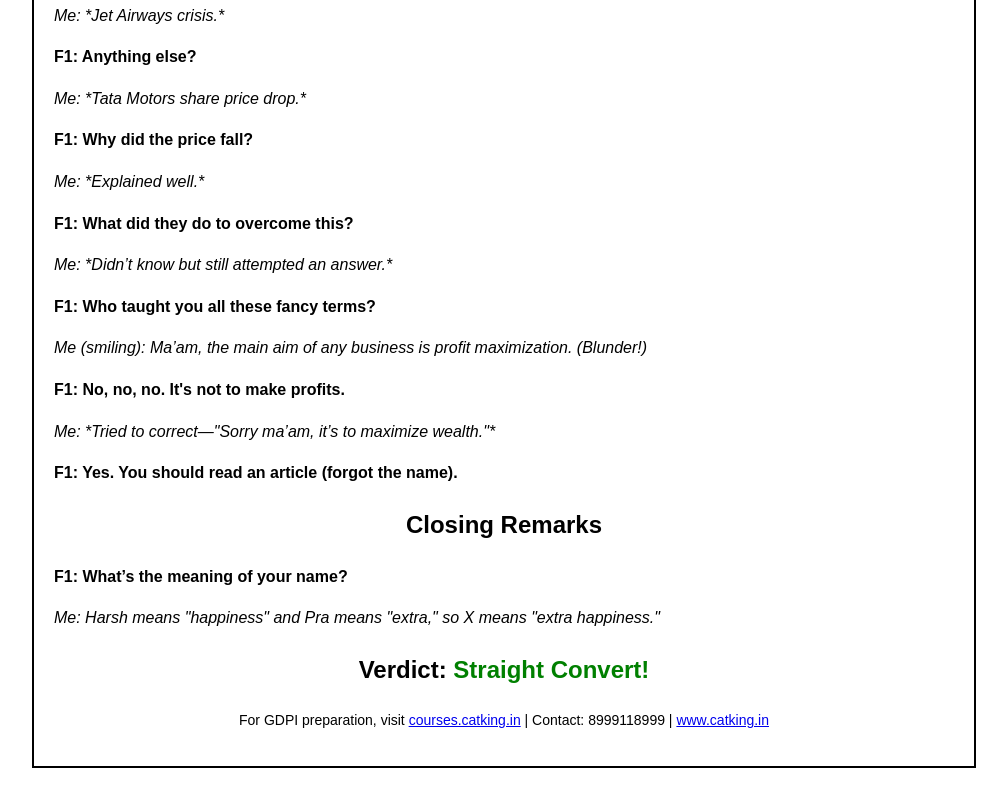
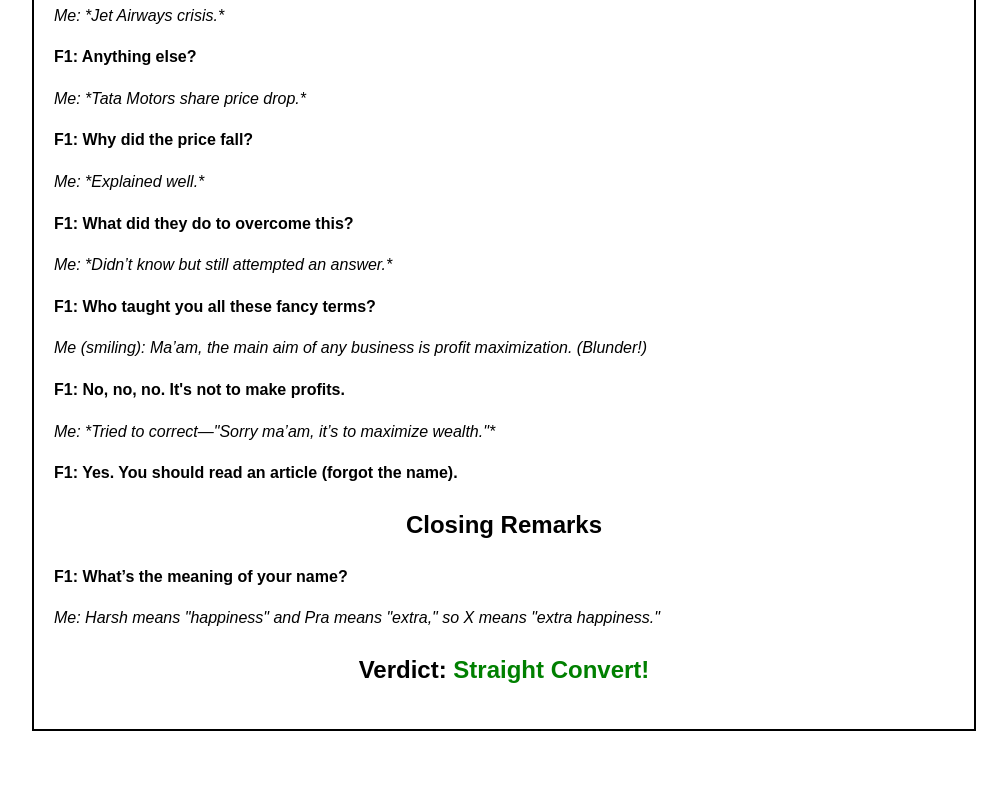
Before and after one commit to lightlessdays/Interview-Transcripts, a plain HTML site: page FMS/transcript11.html in a window 1280 px wide. Shown: the part 2361-3167 px from the top of the page, without its empty margins (136-1143 px from the left). Drawn offline with Linux system fonts and the light colour scheme.

Commit message:
Update transcript11.html

```diff
--- a/FMS/transcript11.html
+++ b/FMS/transcript11.html
@@ -160,7 +160,7 @@
         <h2>Verdict: <span style="color: green;">Straight Convert!</span></h2>
 
         <div class="footer">
-            <p>For GDPI preparation, visit <a href="http://courses.catking.in">courses.catking.in</a> | Contact: 8999118999 | <a href="http://www.catking.in">www.catking.in</a></p>
+<!--             <p>For GDPI preparation, visit <a href="http://courses.catking.in">courses.catking.in</a> | Contact: 8999118999 | <a href="http://www.catking.in">www.catking.in</a></p> -->
         </div>
     </div>
 
```
